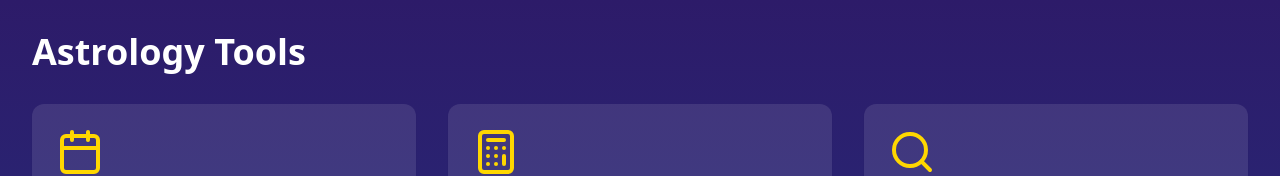
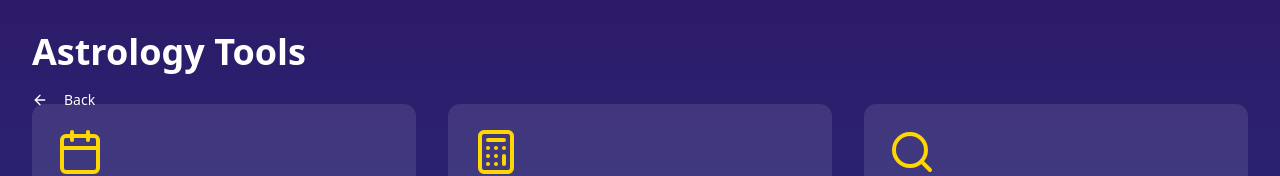
Before and after one commit to aryan877/starry-kundli-genius, a React (Vite) app: page /tools in a window 1280 px wide. Shown: the top 176 px of the page. Built offline with nearby package versions, Linux system fonts and the light colour scheme.

Commit message:
Add back button to all pages
Implemented a custom back button on all pages of the application to enhance navigation.
[skip gpt_engineer]

```diff
--- /dev/null
+++ b/src/components/BackButton.tsx
@@ -0,0 +1,20 @@
+import { ArrowLeft } from "lucide-react";
+import { useNavigate } from "react-router-dom";
+import { Button } from "./ui/button";
+
+const BackButton = () => {
+  const navigate = useNavigate();
+
+  return (
+    <Button
+      variant="ghost"
+      className="absolute top-20 left-4 text-white hover:text-cosmic-gold"
+      onClick={() => navigate(-1)}
+    >
+      <ArrowLeft className="mr-2" />
+      Back
+    </Button>
+  );
+};
+
+export default BackButton;
--- a/src/pages/Consultations.tsx
+++ b/src/pages/Consultations.tsx
@@ -1,6 +1,7 @@
 import { Button } from "@/components/ui/button";
 import { Card, CardContent, CardHeader, CardTitle } from "@/components/ui/card";
 import { MessageCircle, Phone, Video } from "lucide-react";
+import BackButton from "@/components/BackButton";
 
 const Consultations = () => {
   const consultationTypes = [
@@ -26,6 +27,7 @@ const Consultations = () => {
 
   return (
     <div className="min-h-screen bg-gradient-to-b from-cosmic-purple to-cosmic-blue p-8">
+      <BackButton />
       <div className="max-w-7xl mx-auto">
         <h1 className="text-4xl font-bold text-white mb-8">Consult Astrologers</h1>
 
--- a/src/pages/Horoscope.tsx
+++ b/src/pages/Horoscope.tsx
@@ -1,5 +1,6 @@
 import { Card, CardContent, CardHeader, CardTitle } from "@/components/ui/card";
-import { Star, Moon, Sun } from "lucide-react";
+import { Star } from "lucide-react";
+import BackButton from "@/components/BackButton";
 
 const Horoscope = () => {
   const signs = [
@@ -10,6 +11,7 @@ const Horoscope = () => {
 
   return (
     <div className="min-h-screen bg-gradient-to-b from-cosmic-purple to-cosmic-blue p-8">
+      <BackButton />
       <div className="max-w-7xl mx-auto">
         <h1 className="text-4xl font-bold text-white mb-8">Daily Horoscope</h1>
 
--- a/src/pages/KundliGeneration.tsx
+++ b/src/pages/KundliGeneration.tsx
@@ -1,10 +1,12 @@
 import { Button } from "@/components/ui/button";
 import { Card, CardContent, CardHeader, CardTitle } from "@/components/ui/card";
 import { FileDown, Compass } from "lucide-react";
+import BackButton from "@/components/BackButton";
 
 const KundliGeneration = () => {
   return (
     <div className="min-h-screen bg-gradient-to-b from-cosmic-purple to-cosmic-blue p-8">
+      <BackButton />
       <div className="max-w-7xl mx-auto">
         <h1 className="text-4xl font-bold text-white mb-8">Kundli Generation</h1>
 
--- a/src/pages/Learning.tsx
+++ b/src/pages/Learning.tsx
@@ -1,5 +1,6 @@
 import { Card, CardContent, CardHeader, CardTitle } from "@/components/ui/card";
 import { BookOpen, Video, Star } from "lucide-react";
+import BackButton from "@/components/BackButton";
 
 const Learning = () => {
   const resources = [
@@ -34,6 +35,7 @@ const Learning = () => {
 
   return (
     <div className="min-h-screen bg-gradient-to-b from-cosmic-purple to-cosmic-blue p-8">
+      <BackButton />
       <div className="max-w-7xl mx-auto">
         <h1 className="text-4xl font-bold text-white mb-8">Learning Center</h1>
 
--- a/src/pages/Matchmaking.tsx
+++ b/src/pages/Matchmaking.tsx
@@ -1,10 +1,12 @@
 import { Button } from "@/components/ui/button";
 import { Card, CardContent, CardHeader, CardTitle } from "@/components/ui/card";
 import { Heart, Users } from "lucide-react";
+import BackButton from "@/components/BackButton";
 
 const Matchmaking = () => {
   return (
     <div className="min-h-screen bg-gradient-to-b from-cosmic-purple to-cosmic-blue p-8">
+      <BackButton />
       <div className="max-w-7xl mx-auto">
         <h1 className="text-4xl font-bold text-white mb-8">Kundli Matchmaking</h1>
 
--- a/src/pages/Tools.tsx
+++ b/src/pages/Tools.tsx
@@ -1,5 +1,6 @@
 import { Card, CardContent, CardHeader, CardTitle } from "@/components/ui/card";
 import { Calendar, Calculator, Search } from "lucide-react";
+import BackButton from "@/components/BackButton";
 
 const Tools = () => {
   const tools = [
@@ -22,6 +23,7 @@ const Tools = () => {
 
   return (
     <div className="min-h-screen bg-gradient-to-b from-cosmic-purple to-cosmic-blue p-8">
+      <BackButton />
       <div className="max-w-7xl mx-auto">
         <h1 className="text-4xl font-bold text-white mb-8">Astrology Tools</h1>
 
```
